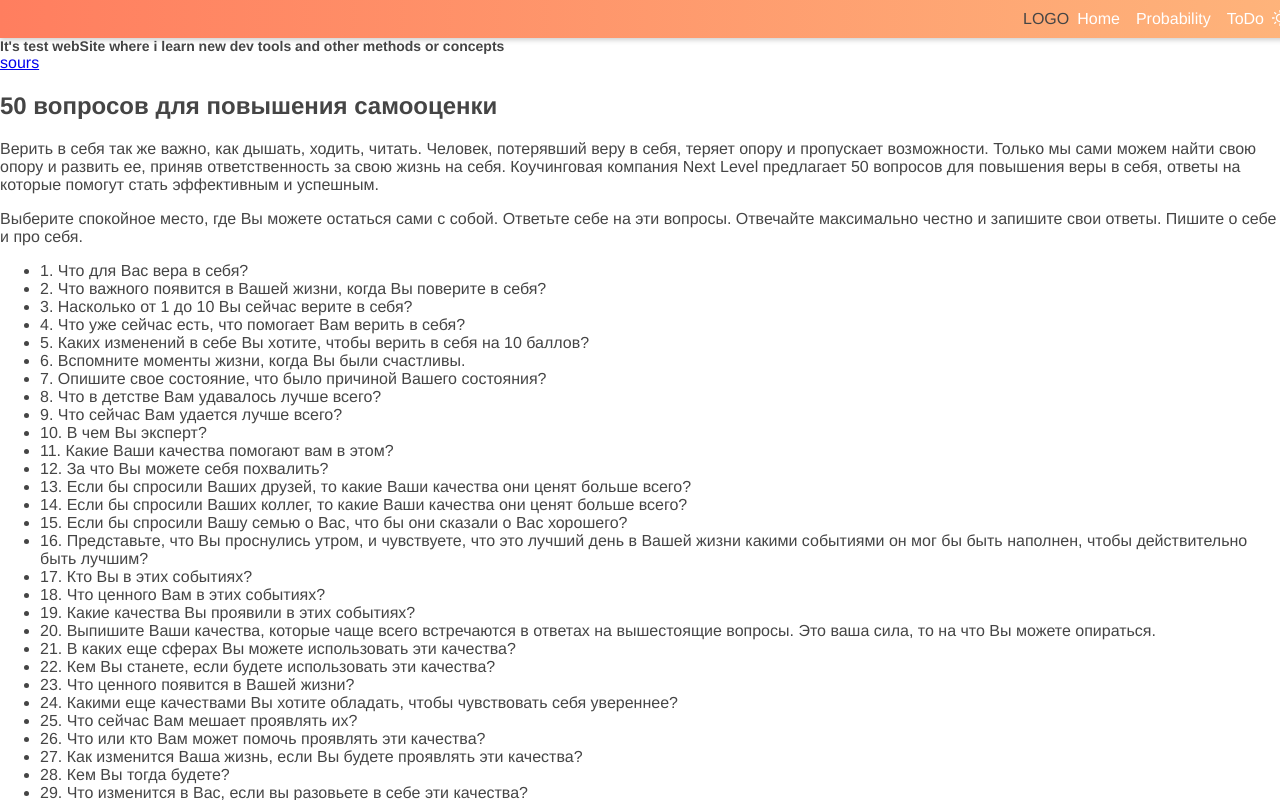
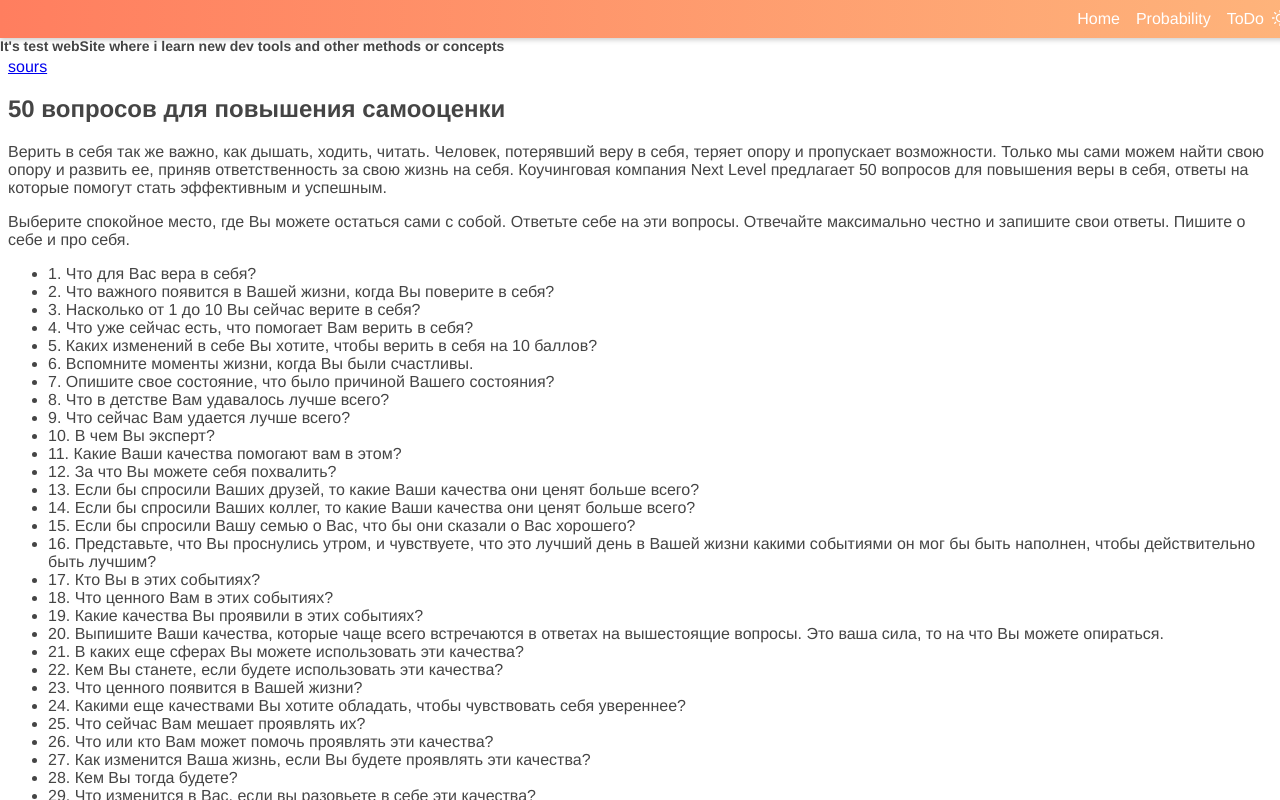
Before and after one commit to AlexanderSipko/promotion_app, a React (Vite) app: page / in a window 1280 px wide. Shown: the top 800 px of the page. Built offline with nearby package versions, Linux system fonts and the light colour scheme.

Commit message:
add questions

```diff
--- a/src/widgets/content/index.jsx
+++ b/src/widgets/content/index.jsx
@@ -1,7 +1,7 @@
 import React, { useEffect } from 'react';
 import { useNavigate } from 'react-router-dom';
 import { observer } from 'mobx-react';
-import './style.css'
+import './style.scss'
 
 
 const MOCK_DATE = {
@@ -69,7 +69,7 @@ const Content = observer(({ type }) => {
     const data_questions = MOCK_DATE
 
     return (
-        <div>
+        <div className='content'>
             <a href="https://treningnl.ru/50-voprosov-dlya-povysheniya-samoocenki/">sours</a>
             <h2>{data_questions['tittle']}</h2>
             <p>{data_questions['describe']}</p>
--- a/src/widgets/content/style.css
+++ /dev/null
@@ -1,11 +0,0 @@
-
-
-div.main-content {
-    margin: 0 auto;
-    margin-top: 0.4rem;
-    margin-top: 1rem;
-    width: calc(100vw - 1rem);
-    min-height: calc(30% - 4rem);
-    max-height: calc(50%);
-    padding: 0.5rem;
-}
--- /dev/null
+++ b/src/widgets/content/style.scss
@@ -0,0 +1,6 @@
+@use '../../app/style/global' as *; // Ensure this path is correct
+
+
+div.content {
+    @extend %box-padding;
+}
--- a/src/widgets/navigate/index.jsx
+++ b/src/widgets/navigate/index.jsx
@@ -14,7 +14,6 @@ export function Header () {
 
     return <nav>
                 <ul>
-                    <li>LOGO</li>
                     <li><Link to={''}>Home</Link></li>
                     <li><Link to={'Probability'}>Probability</Link></li>
                     <li><Link to={'ToDo'} >ToDo</Link></li>
```
